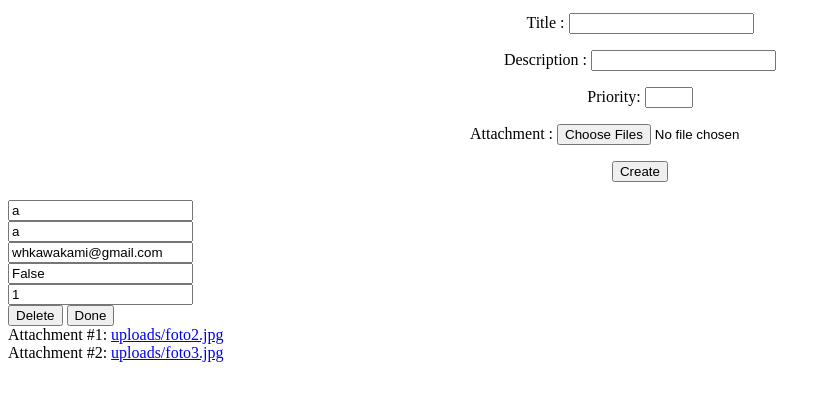
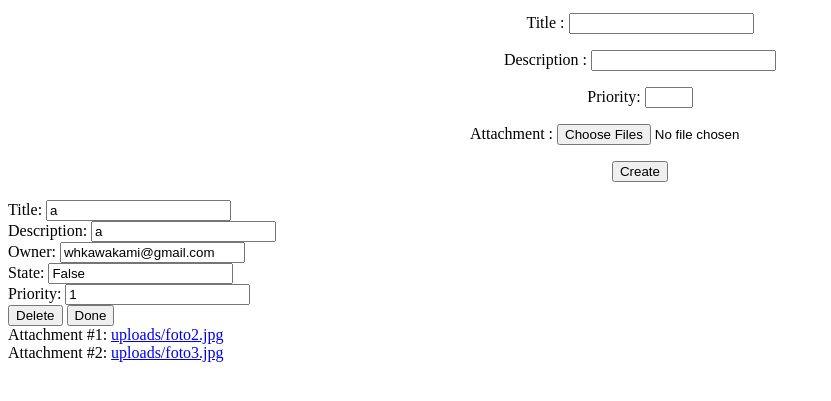
Before and after one commit to wihika/VoxusTask, a Django app: page / in a window 1280 px wide. Shown: the part 193-594 px from the top of the page, without its empty margins (0-831 px from the left). Run offline with Django 3.2, Linux system fonts and the light colour scheme; a user stored in the database is signed in; data comes from the database, SQL or seed files in the repository; both versions use the stored data as it was after the commit.

Commit message:
label do form

```diff
--- a/task/task/templates/base.html
+++ b/task/task/templates/base.html
@@ -28,20 +28,20 @@
 	    <div>
 	        <form method="POST" action="/">
 						<input type="hidden" name="id" value={{ t.id }}><br>
-	          <input type="text" name="title" value={{ t.title }}><br>
-	          <input type="text" name="description" value={{ t.description }}><br>
-	          <input type="text" name="owner" value={{ t.owner }}><br>
-	          <input type="boolean" name="state" value={{ t.state }}><br>
-						<input type="int" name="priority" value={{ t.priority }}><br>
+	          Title: <input type="text" name="title" value={{ t.title }}><br>
+	          Description: <input type="text" name="description" value={{ t.description }}><br>
+	          Owner: <input type="text" name="owner" value={{ t.owner }}><br>
+	          State: <input type="boolean" name="state" value={{ t.state }}><br>
+						Priority: <input type="int" name="priority" value={{ t.priority }}><br>
 						{% if t.state == 1%}
-						<input type="text" name="owner" value={{ t.updated_by }}><br>
+						Owner: <input type="text" name="owner" value={{ t.updated_by }}><br>
 						{% endif %}
 	          <input type="submit" name="delete_task" value="Delete">{%csrf_token%}
 	          <input type="submit" name="state_task" value="Done">{%csrf_token%}
 	        </form>
 					{% for u in t.getUploads%}
 							Attachment #{{ forloop.counter }}:
-								<a href="file://localhost{{ uploadPath }}/{{ u.attached.filename }}" target="_blank">{{ u.attached.name }}</a>
+								<a href="file://localhost{{ uploadPath }}/{{ u.attached.name }}">{{ u.attached.name }}</a>
 							<br/>
 					{% endfor %}
 	    </div>
```
Also changed, not shown: task/Files/uploads/foto2.jpg (added), task/Files/uploads/foto3.jpg (added), task/db.sqlite3.
